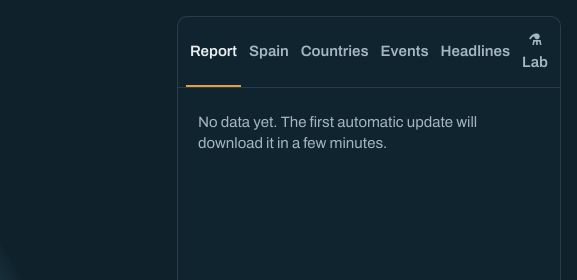
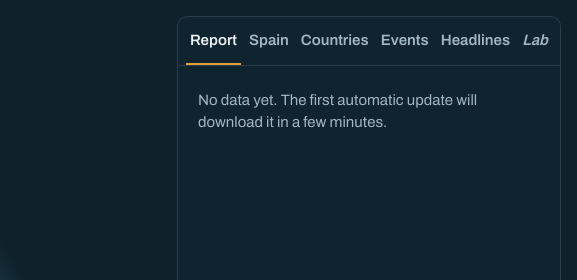
Before and after one commit to serbenda/atalaya, a plain HTML site: page index.html in a window 1280 px wide. Shown: the top 280 px of the page, 703-1280 px from the left. Drawn offline with nearby package versions, Linux system fonts and the light colour scheme; no server answers; animation ran at ten frames a second.

```diff
--- a/css/estilo.css
+++ b/css/estilo.css
@@ -554,7 +554,7 @@ body.lente-espana .pais.fuera-espana { opacity: 0.22; }
   background: var(--paso); color: #0B1A22; font-size: 12px; text-align: center; }
 
 /* Laboratorio: lo experimental se distingue */
-.pestana-lab::before { content: "⚗ "; }
+.pestana-lab { font-style: italic; }
 .etiqueta-lab { display: inline-block; padding: 1px 7px; margin-right: 4px; border: 1px dashed var(--tinta-suave);
   border-radius: 999px; font-size: 11px; letter-spacing: .03em; text-transform: uppercase; color: var(--tinta-suave); }
 .nota-lab { margin-top: 18px; font-size: 13px; color: var(--tinta-suave); }
```
Also changed, not shown: 2 other files.
